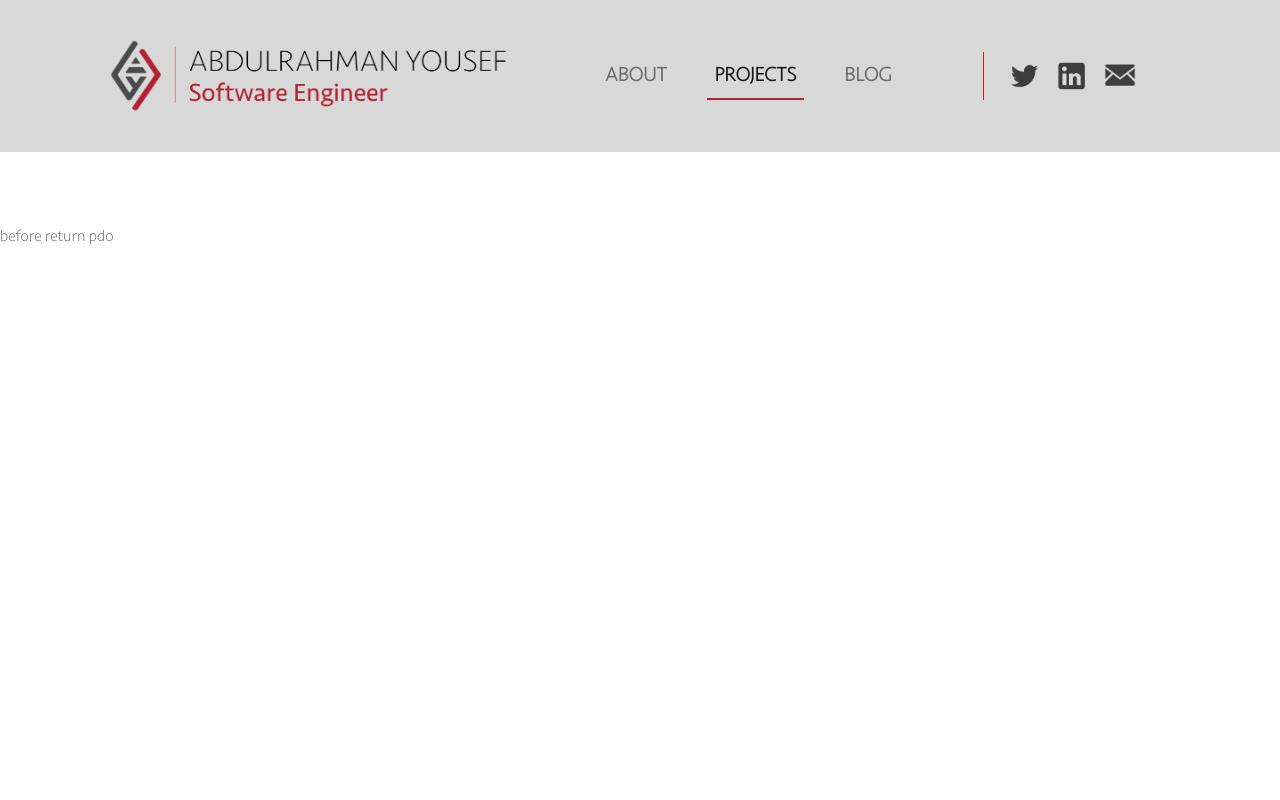
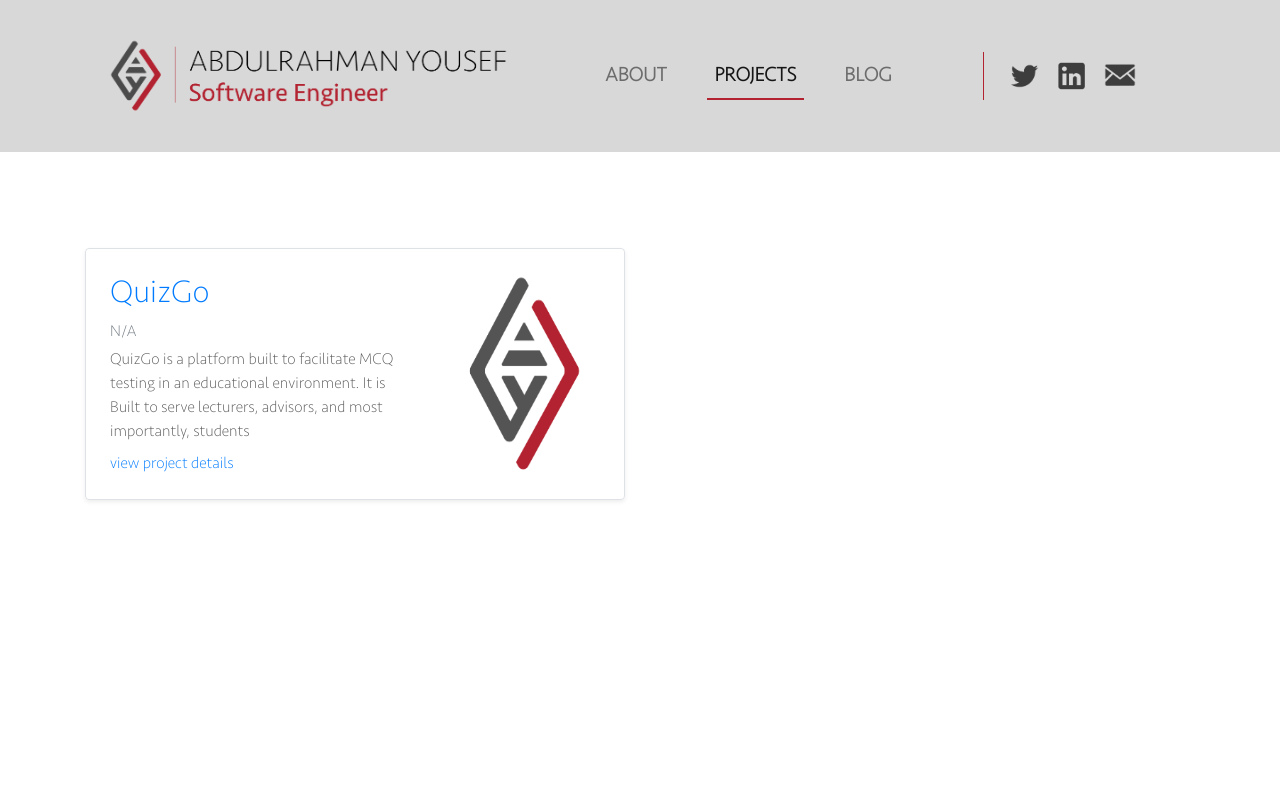
Before and after one commit to moom1/MyWebsite, a PHP site: page /projects in a window 1280 px wide. Run offline with PHP 8.4, Linux system fonts and the light colour scheme; data that the repository does not hold is empty.

Commit message:
quizgo intro 1.0

```diff
--- a/database/connect.php
+++ b/database/connect.php
@@ -1,5 +1,6 @@
 <?php
     require_once('dbFunctions.php');
+
     define('DBCONNECTION', 'mysql:host=localhost;dbname=abdulrb0_portfolio');
     define('DBUSER','abdulrb0_root');
     define('DBPASS','7q26h8P86eC6acB');
--- a/database/dbFunctions.php
+++ b/database/dbFunctions.php
@@ -9,8 +9,6 @@ function setConnectionInfo($values=array()){
 	$password = $values[2];
 	$pdo = new PDO($connString,$user, $password);
     $pdo->setAttribute(PDO::ATTR_ERRMODE,PDO::ERRMODE_EXCEPTION);
-    echo "before return pdo";
-
 	return $pdo;
 	}
 	catch(PDOException $e){
@@ -31,10 +29,6 @@ function read($table){
 	}
 	$pdo = null;
 	return $statement;
-}
-
-function testF($table){
-	echo $table;
 }
 
 function readDesOrder($table){
--- a/projects.php
+++ b/projects.php
@@ -2,7 +2,6 @@
 $page = "projects";
 require_once('database/connect.php');
 require_once('database/dbFunctions.php');
-$tests = read('test');
 ?>
 
 <?php $page = "projects";?>
@@ -27,16 +26,16 @@ $tests = read('test');
 
             <?php
 
-            foreach($tests as $test){ ?>
+            for($i = 0; $i < 1; $i++ ){ ?>
 
               <div class="col-md-6">
               <div class="row no-gutters border rounded overflow-hidden flex-md-row mb-4 shadow-sm h-md-250 position-relative">
               <div class="col p-4 d-flex flex-column position-static">
-                  <strong class="d-inline-block mb-2 text-primary h2">Coming soon</strong>
+                  <strong class="d-inline-block mb-2 text-primary h2">QuizGo</strong>
                   <div class="mb-1 text-muted">N/A</div>
-              <p class="card-text mb-auto">I'll probably talk about the projects page when its launched</p>
+              <p class="card-text mb-auto">QuizGo is a platform built to facilitate MCQ testing in an educational environment. It is Built to serve lecturers, advisors, and most importantly, students</p>
 
-
+              <a href="projects/quizgo-intro" class="stretched-link">view project details</a>
               </div>
               <div class="col-auto d-none d-lg-block">
                   <img src="resources/pictures/Logo3.png" alt="" width="200" height="250" >
```
Also changed, not shown: projects/quizgo-intro.php (added, +23 -0 lines), 1 other file.
